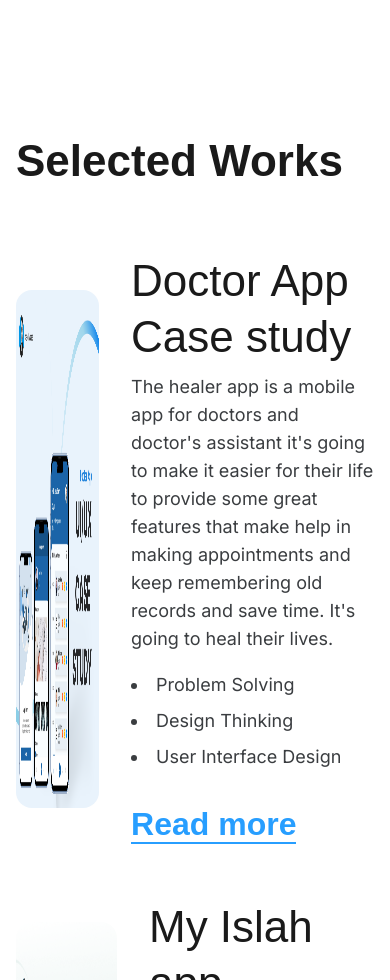
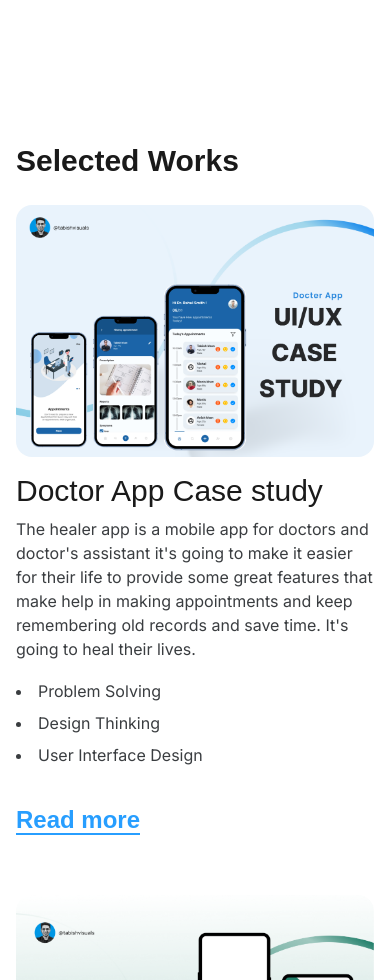
Before and after one commit to tabishvisuals/tabishvisuals-portfolio, a React (Vite) app: page / in a window 390 px wide. Shown: the part 1020-2000 px from the top of the page. Built offline with nearby package versions, Linux system fonts and the light colour scheme; a web font is replaced by a local one.

Commit message:
made work section responsive

```diff
--- a/src/components/work-card/index.jsx
+++ b/src/components/work-card/index.jsx
@@ -1,18 +1,18 @@
 function WorkCard(props) {
   const { thumbnail, title, description, points, link } = props;
   return (
-    <div className="w-full flex gap-8 items-center">
-      <div className="h-[32.375rem]">
+    <div className="w-full flex flex-col lg:flex-row gap-4 lg:gap-8 lg:items-center">
+      <div className="lg:h-[32.375rem] ">
         <img src={thumbnail} className="w-full h-full rounded-2xl" />
       </div>
       <div className="max-w-[30rem]">
-        <h2 className="text-secondary font-normal font-grotesque text-[2.75rem] leading-[3.5rem] mb-2">
+        <h2 className="text-secondary font-normal font-grotesque lg:text-[2.75rem] md:text-4xl text-3xl lg:leading-[3.5rem] mb-2">
           {title}
         </h2>
-        <p className="font-inter text-lg mb-[1.125rem] text-[#3A3D40]">
+        <p className="font-inter text-base lg:text-lg mb-[1.125rem] text-[#3A3D40]">
           {description}
         </p>
-        <ul className="font-inter text-lg capitalize flex gap-2 flex-col list-inside list-disc mb-8 text-[#3A3D40]">
+        <ul className="font-inter text-base lg:text-lg capitalize flex gap-2 flex-col list-inside list-disc mb-8 text-[#3A3D40]">
           {points.map((p, i) => (
             <li key={p + i}>{p}</li>
           ))}
@@ -22,7 +22,7 @@ function WorkCard(props) {
           href={link}
           target="_blank"
           rel="noreferrer"
-          className="font-grotesque text-[#279EFF] border-b-[2px] text-[2rem] leading-[2.625rem] font-bold"
+          className="font-grotesque text-[#279EFF] border-b-[2px] text-2xl lg:text-[2rem] leading-[2.625rem] font-bold"
         >
           Read more
         </a>
--- a/src/pages/home/header.jsx
+++ b/src/pages/home/header.jsx
@@ -11,7 +11,7 @@ function Header() {
     <>
       <Container className="h-[calc(100vh-100px)] flex items-center justify-center">
         <div className="max-w-[53.75rem] flex items-center flex-col">
-          <h1 className="lg:text-[2.75rem] md:text-4xl sm:text-3xl text-2xl text-secondary font-medium lg:leading-[2.75rem] font-grotesque text-center">
+          <h1 className="lg:text-[2.75rem] md:text-4xl text-3xl text-secondary font-medium lg:leading-[2.75rem] font-grotesque text-center">
             Hello,👋 <br /> I&apos;m{" "}
             <span className="text-primary font-bold">Tabish</span> -{" "}
             <span className="text-secondary font-bold">UI/UX Designer.</span>
--- a/src/pages/home/work-section.jsx
+++ b/src/pages/home/work-section.jsx
@@ -27,7 +27,7 @@ const PROJECTS = [
 function WorkSection() {
   return (
     <Container id="work" className="mt-[5.75rem] mb-24">
-      <h2 className="font-grotesque text-[2.75rem] font-bold leading-[3.575rem] text-secondary mb-16">
+      <h2 className="font-grotesque lg:text-[2.75rem] md:text-4xl text-3xl font-bold leading-[3.575rem] text-secondary mb-4 md:mb-8 lg:mb-16">
         Selected Works
       </h2>
 
```
